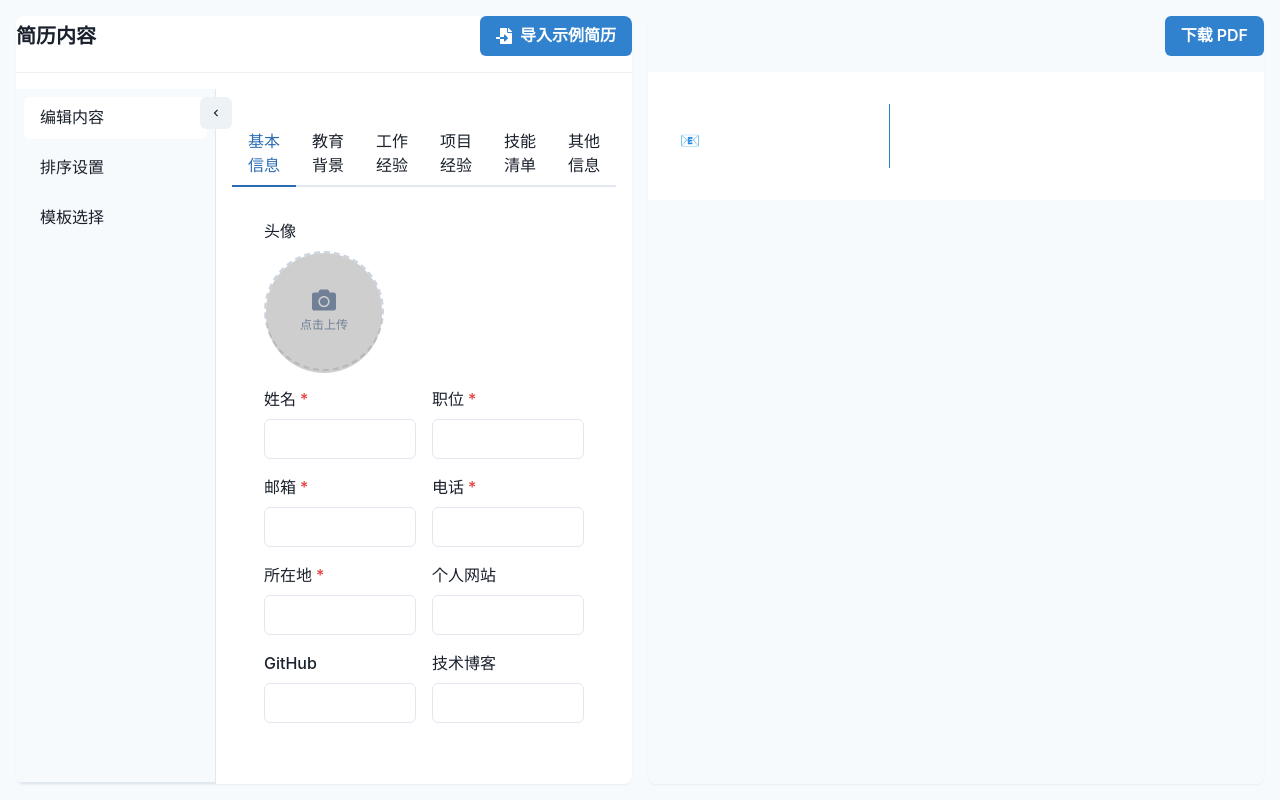
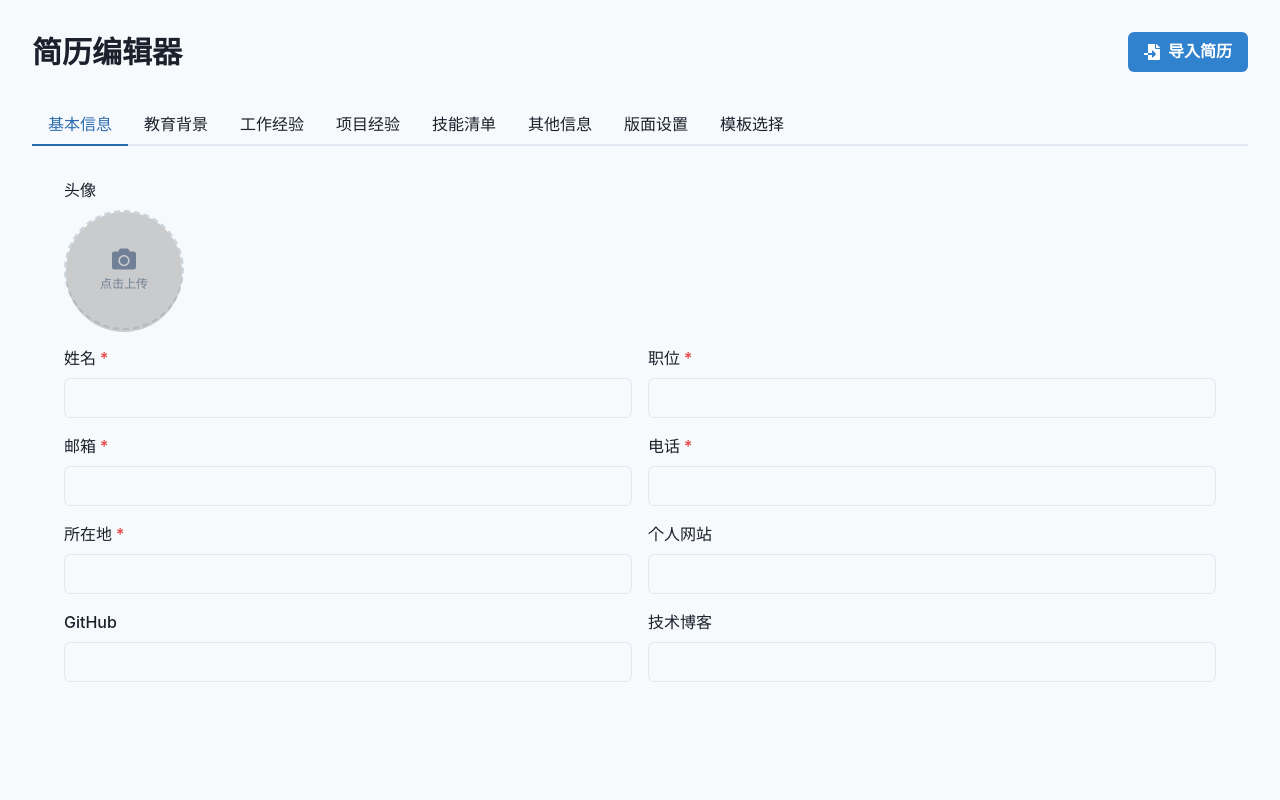
Before and after one commit to gly-hub/ai-resume, a React (Vite) app: page /editor in a window 1280 px wide. Built offline with nearby package versions, Linux system fonts and the light colour scheme; grey boxes are pictures that could not be loaded; the HTML template or start-up script is replaced by a standard one.

Commit message:
feat: 添加版面设置功能
1. 添加字体大小控制功能

2. 整合原有的区块排序功能

3. 更新模板配置，添加字体大小设置

4. 更新编辑器页面布局

```diff
--- /dev/null
+++ b/src/components/LayoutSettings.tsx
@@ -0,0 +1,132 @@
+import {
+  VStack,
+  Box,
+  Text,
+  Slider,
+  SliderTrack,
+  SliderFilledTrack,
+  SliderThumb,
+  Divider,
+  FormControl,
+  FormLabel,
+} from '@chakra-ui/react'
+import { useResumeStore } from '../store/resumeStore'
+import { SectionSorter } from './SectionSorter'
+
+interface FontSizeConfig {
+  min: number
+  max: number
+  default: number
+  step: number
+}
+
+const fontSizeConfigs: Record<string, FontSizeConfig> = {
+  headingTitle: { min: 20, max: 36, default: 28, step: 2 },
+  headingSection: { min: 16, max: 24, default: 20, step: 1 },
+  bodyNormal: { min: 14, max: 18, default: 16, step: 1 },
+  bodySmall: { min: 12, max: 16, default: 14, step: 1 },
+}
+
+export function LayoutSettings() {
+  const resume = useResumeStore((state) => state.resume)
+  const updateTemplate = useResumeStore((state) => state.updateTemplate)
+
+  const handleFontSizeChange = (key: string, value: number) => {
+    const [category, type] = key.split('.')
+    const newConfig = {
+      ...resume.templateConfig,
+      fontSize: {
+        ...resume.templateConfig.fontSize,
+        [category]: {
+          ...resume.templateConfig.fontSize[category],
+          [type]: `${value}px`
+        }
+      }
+    }
+    updateTemplate(resume.template, newConfig)
+  }
+
+  return (
+    <VStack spacing={6} align="stretch">
+      <Box>
+        <Text fontSize="lg" fontWeight="bold" mb={4}>
+          区块排序与显示
+        </Text>
+        <SectionSorter />
+      </Box>
+
+      <Divider />
+
+      <Box>
+        <Text fontSize="lg" fontWeight="bold" mb={4}>
+          字体大小设置
+        </Text>
+        <VStack spacing={4} align="stretch">
+          <FormControl>
+            <FormLabel>标题字号</FormLabel>
+            <Slider
+              min={fontSizeConfigs.headingTitle.min}
+              max={fontSizeConfigs.headingTitle.max}
+              step={fontSizeConfigs.headingTitle.step}
+              defaultValue={fontSizeConfigs.headingTitle.default}
+              onChange={(value) => handleFontSizeChange('heading.title', value)}
+            >
+              <SliderTrack>
+                <SliderFilledTrack />
+              </SliderTrack>
+              <SliderThumb />
+            </Slider>
+          </FormControl>
+
+          <FormControl>
+            <FormLabel>区块标题字号</FormLabel>
+            <Slider
+              min={fontSizeConfigs.headingSection.min}
+              max={fontSizeConfigs.headingSection.max}
+              step={fontSizeConfigs.headingSection.step}
+              defaultValue={fontSizeConfigs.headingSection.default}
+              onChange={(value) => handleFontSizeChange('heading.section', value)}
+            >
+              <SliderTrack>
+                <SliderFilledTrack />
+              </SliderTrack>
+              <SliderThumb />
+            </Slider>
+          </FormControl>
+
+          <FormControl>
+            <FormLabel>正文字号</FormLabel>
+            <Slider
+              min={fontSizeConfigs.bodyNormal.min}
+              max={fontSizeConfigs.bodyNormal.max}
+              step={fontSizeConfigs.bodyNormal.step}
+              defaultValue={fontSizeConfigs.bodyNormal.default}
+              onChange={(value) => handleFontSizeChange('body.normal', value)}
+            >
+              <SliderTrack>
+                <SliderFilledTrack />
+              </SliderTrack>
+              <SliderThumb />
+            </Slider>
+          </FormControl>
+
+          <FormControl>
+            <FormLabel>辅助文字字号</FormLabel>
+            <Slider
+              min={fontSizeConfigs.bodySmall.min}
+              max={fontSizeConfigs.bodySmall.max}
+              step={fontSizeConfigs.bodySmall.step}
+              defaultValue={fontSizeConfigs.bodySmall.default}
+              onChange={(value) => handleFontSizeChange('body.small', value)}
+            >
+              <SliderTrack>
+                <SliderFilledTrack />
+              </SliderTrack>
+              <SliderThumb />
+            </Slider>
+          </FormControl>
+        </VStack>
+      </Box>
+    </VStack>
+  )
+}
--- a/src/pages/Editor.tsx
+++ b/src/pages/Editor.tsx
@@ -1,36 +1,66 @@
-import { Box, Grid } from '@chakra-ui/react'
-import { Editor as EditorComponent } from '../components/Editor'
-import { ResumePDF } from '../components/ResumePDF'
+import { Box, VStack, HStack, Heading, Spacer, Button, Tabs, TabList, TabPanel, TabPanels, Tab } from '@chakra-ui/react'
+import { FaFileImport } from 'react-icons/fa'
+import { BasicInfoForm } from '../components/BasicInfoForm'
+import { EducationForm } from '../components/EducationForm'
+import { ExperienceForm } from '../components/ExperienceForm'
+import { ProjectForm } from '../components/ProjectForm'
+import { SkillsForm } from '../components/SkillsForm'
+import { AdditionalForm } from '../components/AdditionalForm'
+import { LayoutSettings } from '../components/LayoutSettings'
+import { TemplateSelector } from '../components/TemplateSelector'
 
 export function Editor() {
   return (
-    <Grid
-      templateColumns={["1fr", "1fr", "repeat(2, 1fr)"]}
-      gap={4}
-      h="100vh"
-      maxW="100vw"
-      px={[2, 4]}
-      py={[2, 4]}
-    >
-      <Box
-        overflowY="auto"
-        w="full"
-        bg="white"
-        borderRadius="lg"
-        boxShadow="sm"
-      >
-        <EditorComponent />
-      </Box>
-      <Box
-        overflowY="auto"
-        bg="gray.50"
-        w="full"
-        borderRadius="lg"
-        boxShadow="sm"
-        position="relative"
-      >
-        <ResumePDF />
-      </Box>
-    </Grid>
+    <Box p={8}>
+      <VStack spacing={8} align="stretch">
+        <HStack>
+          <Heading size="lg">简历编辑器</Heading>
+          <Spacer />
+          <Button leftIcon={<FaFileImport />} colorScheme="blue">
+            导入简历
+          </Button>
+        </HStack>
+
+        <Tabs>
+          <TabList>
+            <Tab>基本信息</Tab>
+            <Tab>教育背景</Tab>
+            <Tab>工作经验</Tab>
+            <Tab>项目经验</Tab>
+            <Tab>技能清单</Tab>
+            <Tab>其他信息</Tab>
+            <Tab>版面设置</Tab>
+            <Tab>模板选择</Tab>
+          </TabList>
+
+          <TabPanels>
+            <TabPanel>
+              <BasicInfoForm />
+            </TabPanel>
+            <TabPanel>
+              <EducationForm />
+            </TabPanel>
+            <TabPanel>
+              <ExperienceForm />
+            </TabPanel>
+            <TabPanel>
+              <ProjectForm />
+            </TabPanel>
+            <TabPanel>
+              <SkillsForm />
+            </TabPanel>
+            <TabPanel>
+              <AdditionalForm />
+            </TabPanel>
+            <TabPanel>
+              <LayoutSettings />
+            </TabPanel>
+            <TabPanel>
+              <TemplateSelector />
+            </TabPanel>
+          </TabPanels>
+        </Tabs>
+      </VStack>
+    </Box>
   )
 }
--- a/src/templates/index.ts
+++ b/src/templates/index.ts
@@ -228,6 +228,17 @@ const timeline: TemplateConfig = {
   }
 }
 
+const defaultFontSize = {
+  heading: {
+    title: '28px',
+    section: '20px'
+  },
+  body: {
+    normal: '16px',
+    small: '14px'
+  }
+}
+
 export const templates: Record<string, ResumeTemplate> = {
   professional: {
     name: professional.name,
@@ -236,6 +247,7 @@ export const templates: Record<string, ResumeTemplate> = {
     defaultConfig: {
       colors: professional.colors,
       fonts: professional.fonts,
+      fontSize: defaultFontSize,
       spacing: {
         section: `${professional.spacing.section * 0.25}rem`,
         item: `${professional.spacing.item * 0.25}rem`
@@ -254,6 +266,7 @@ export const templates: Record<string, ResumeTemplate> = {
     defaultConfig: {
       colors: modern.colors,
       fonts: modern.fonts,
+      fontSize: defaultFontSize,
       spacing: {
         section: `${modern.spacing.section * 0.25}rem`,
         item: `${modern.spacing.item * 0.25}rem`
@@ -272,6 +285,7 @@ export const templates: Record<string, ResumeTemplate> = {
     defaultConfig: {
       colors: minimal.colors,
       fonts: minimal.fonts,
+      fontSize: defaultFontSize,
       spacing: {
         section: `${minimal.spacing.section * 0.25}rem`,
         item: `${minimal.spacing.item * 0.25}rem`
@@ -290,6 +304,7 @@ export const templates: Record<string, ResumeTemplate> = {
     defaultConfig: {
       colors: creative.colors,
       fonts: creative.fonts,
+      fontSize: defaultFontSize,
       spacing: {
         section: `${creative.spacing.section * 0.25}rem`,
         item: `${creative.spacing.item * 0.25}rem`
@@ -308,6 +323,7 @@ export const templates: Record<string, ResumeTemplate> = {
     defaultConfig: {
       colors: compact.colors,
       fonts: compact.fonts,
+      fontSize: defaultFontSize,
       spacing: {
         section: `${compact.spacing.section * 0.25}rem`,
         item: `${compact.spacing.item * 0.25}rem`
@@ -326,6 +342,7 @@ export const templates: Record<string, ResumeTemplate> = {
     defaultConfig: {
       colors: elegant.colors,
       fonts: elegant.fonts,
+      fontSize: defaultFontSize,
       spacing: {
         section: `${elegant.spacing.section * 0.25}rem`,
         item: `${elegant.spacing.item * 0.25}rem`
@@ -344,6 +361,7 @@ export const templates: Record<string, ResumeTemplate> = {
     defaultConfig: {
       colors: twoColumn.colors,
       fonts: twoColumn.fonts,
+      fontSize: defaultFontSize,
       spacing: {
         section: `${twoColumn.spacing.section * 0.25}rem`,
         item: `${twoColumn.spacing.item * 0.25}rem`
@@ -362,6 +380,7 @@ export const templates: Record<string, ResumeTemplate> = {
     defaultConfig: {
       colors: timeline.colors,
       fonts: timeline.fonts,
+      fontSize: defaultFontSize,
       spacing: {
         section: `${timeline.spacing.section}rem`,
         item: `${timeline.spacing.item}rem`
```
Also changed, not shown: src/types/template.ts (+10 -0 lines).
